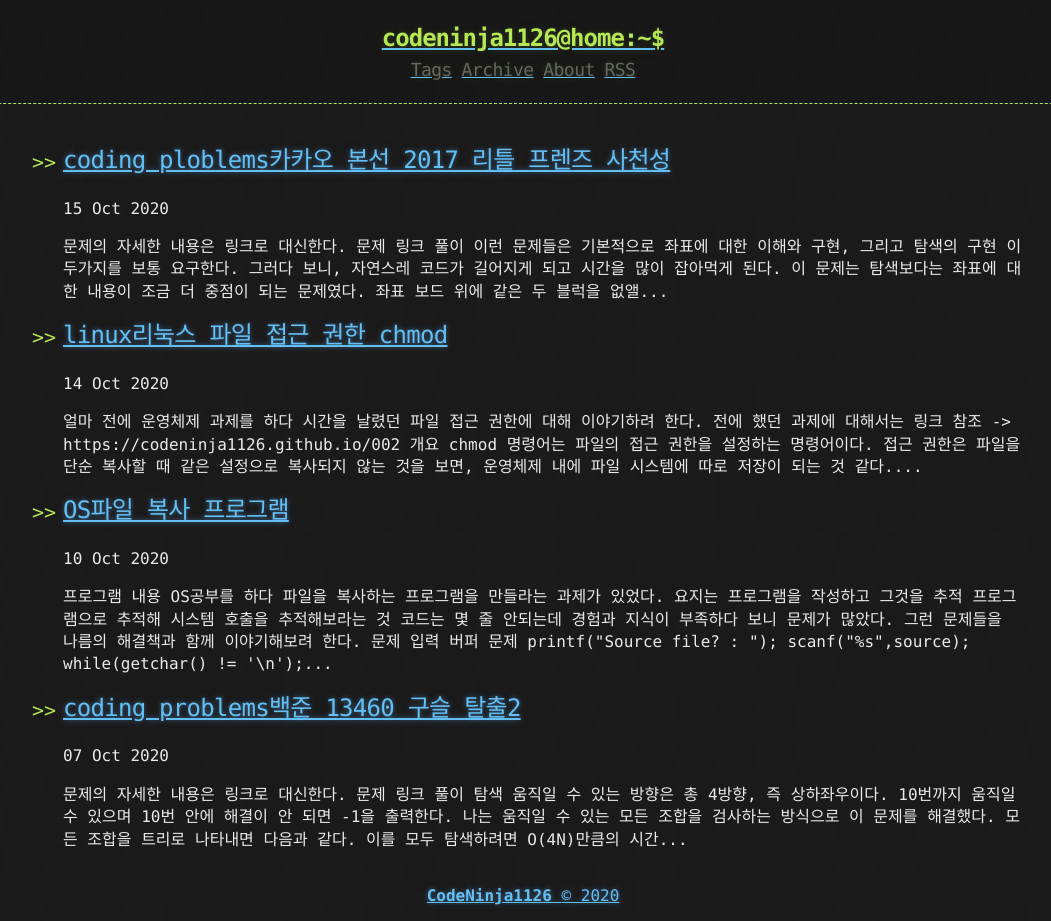
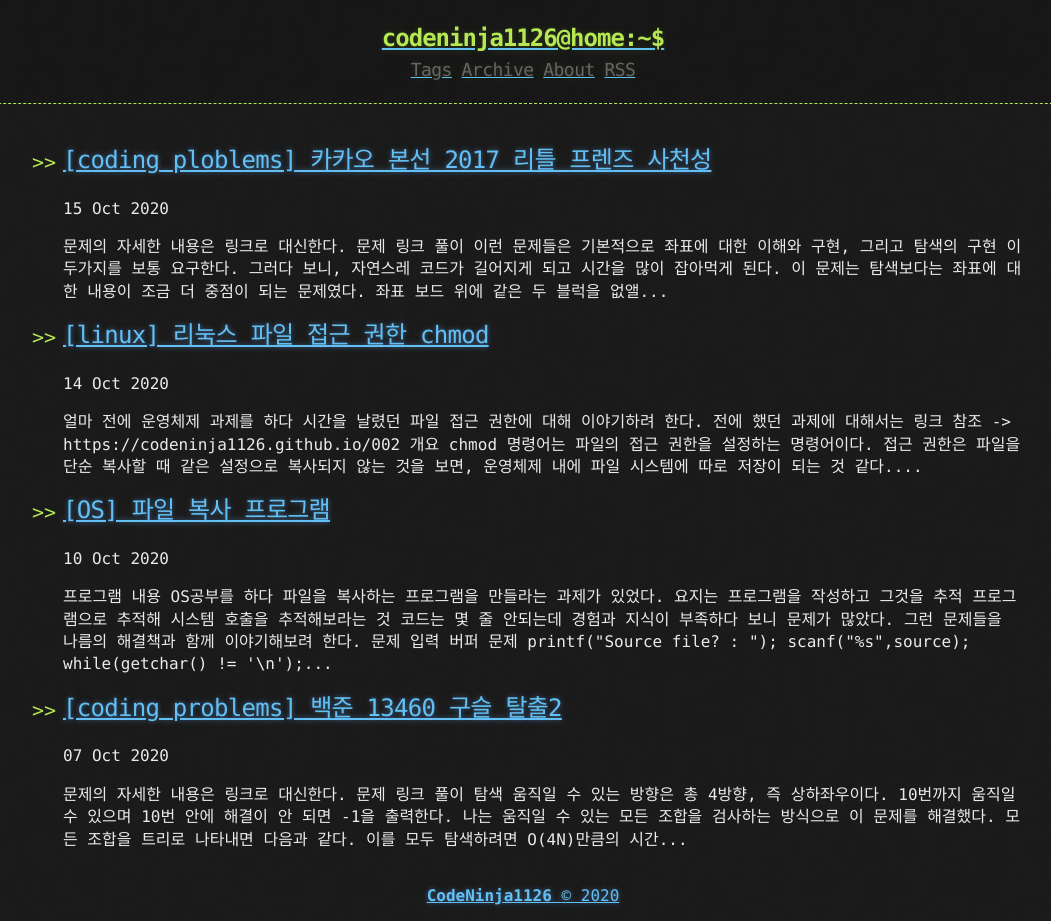
Before and after one commit to CodeNinja1126/CodeNinja1126.github.io, a Jekyll site: the page built from index.html, in a window 1280 px wide. Shown: the whole page, without its empty margins (117-1168 px from the left). Built offline with Jekyll 4.4.1, drawn with Linux system fonts in a browser that asks for light colours; the list of posts is cut into pages by our own code.

```diff
--- a/index.html
+++ b/index.html
@@ -5,7 +5,7 @@ layout: default
 <ul>
     {% for post in paginator.posts %}
       <li>
-          <h2><a href="{{ post.url | prepend: site.baseurl | replace: '//', '/' }}">{{ post.tags }}{{ post.title }}</a></h2>
+          <h2><a href="{{ post.url | prepend: site.baseurl | replace: '//', '/' }}">[{{ post.tags }}] {{ post.title }}</a></h2>
           <time datetime="{{ post.date | date_to_xmlschema }}">{{ post.date | date_to_string }}</time>
           <p>{{ post.content | strip_html | truncatewords:50 }}</p>
       </li>
```
